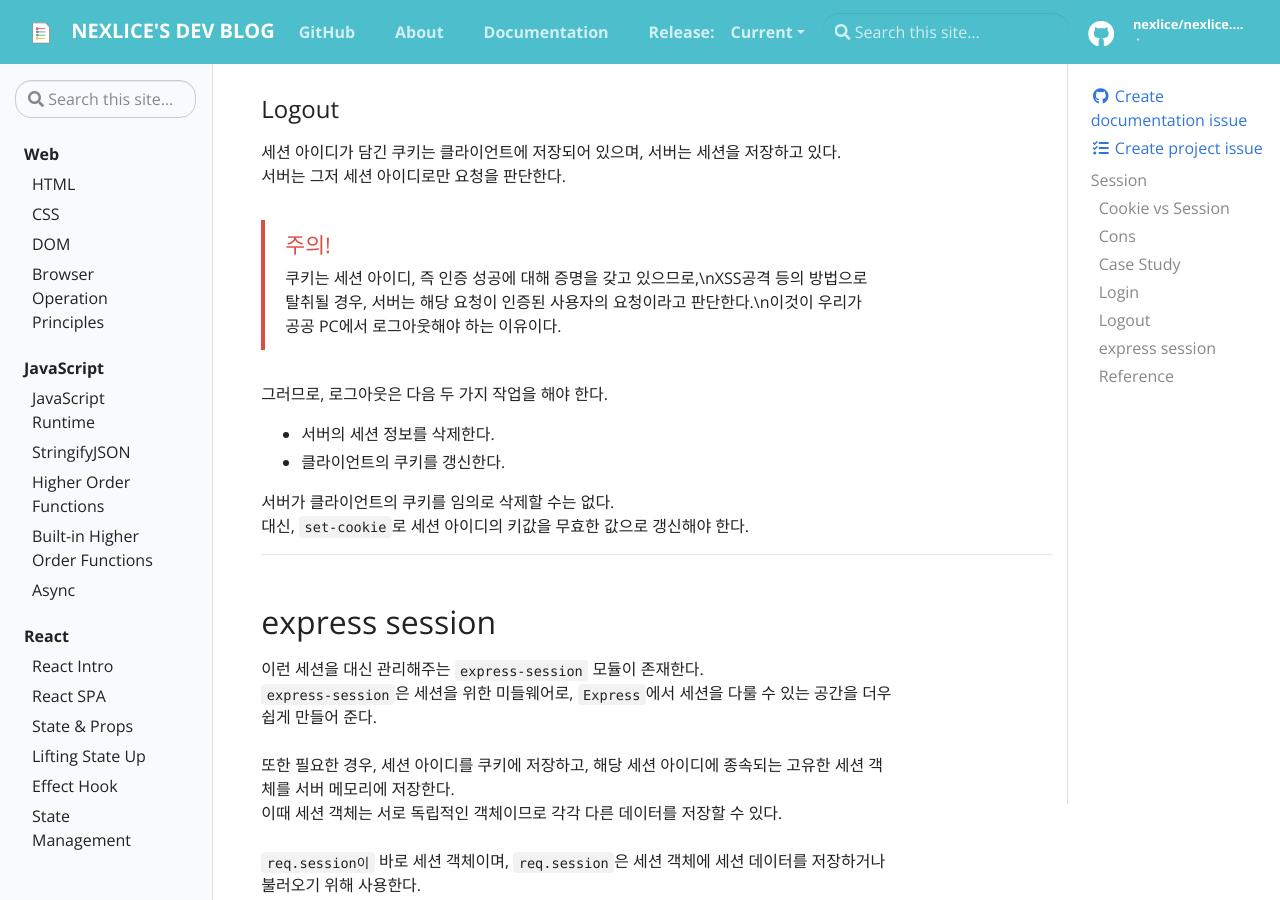
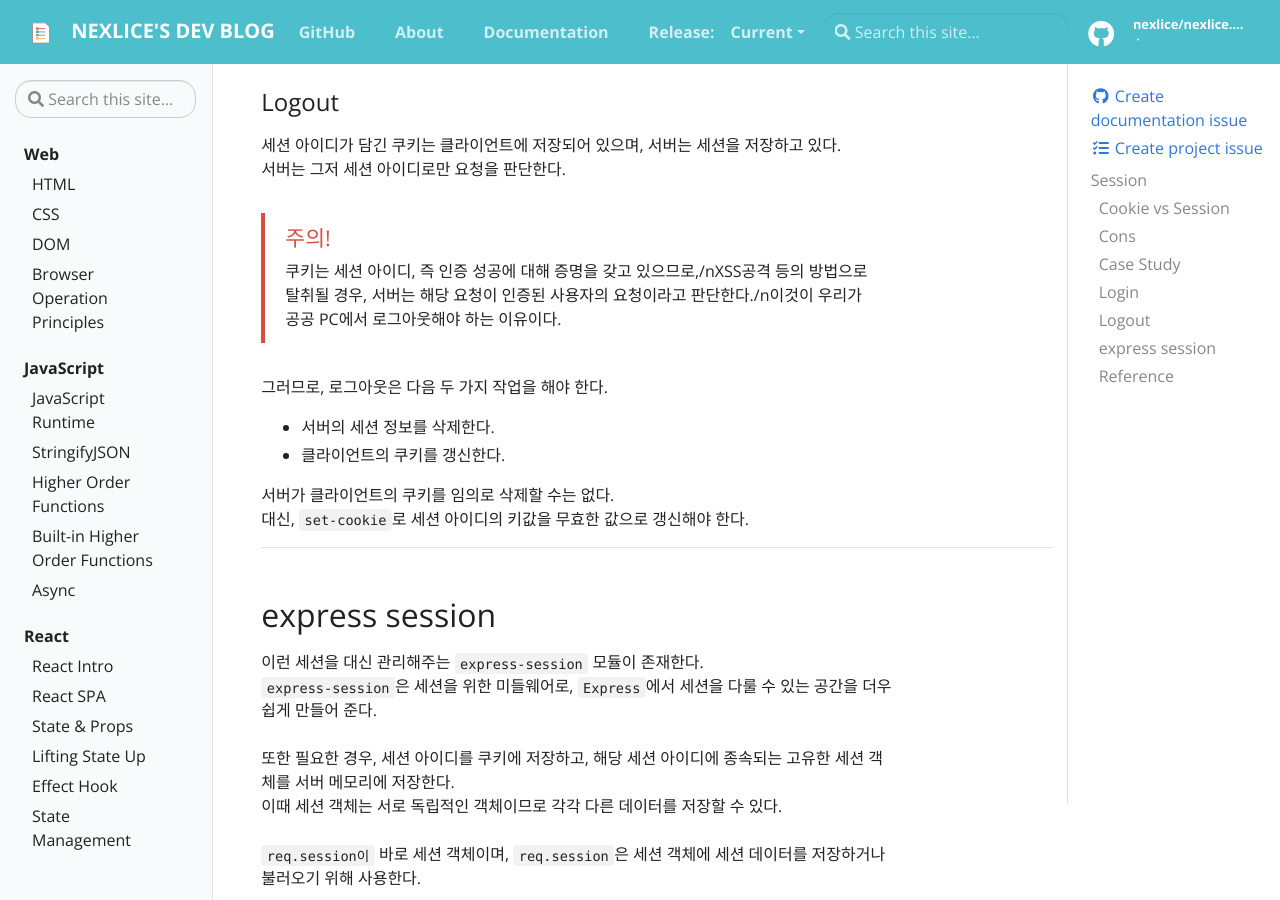
Before and after one commit to nexlice/nexlice.github.io, a Jekyll site: the page built from _docs/server/session.md, in a window 1280 px wide and 900 px high, scrolled down 2663 px. Built offline with Jekyll 4.4.1, drawn with Linux system fonts in a browser that asks for light colours.

Commit message:
chore: typo

```diff
--- a/_docs/server/session.md
+++ b/_docs/server/session.md
@@ -23,7 +23,9 @@
 ||설명|접속 상태 저장 경로|장점|단점|
 |:---:|:---:|:---:|:---:|:---:|
 |Cookie|쿠키는 그저<br>http의 stateless feature를<br>보완해주는 도구|클라이언트|서버에 부담을 덜어줌|쿠키 그 자체는<br>인증이 아님|
-|Session|접속 상태를 서버가 가짐<br>(stateful)<br>접속 상태와 권한 부여를 위해<br>세션아이디를 쿠키로 전송|서버|신뢰할 수 있는 유저인지<br>서버에서 추가로 확인 가능|하나의 서버에서만<br>접속 상태를 가지므로|분산에 불리|
+|Session|접속 상태를 서버가 가짐<br>(stateful)<br>접속 상태와 권한 부여를 위해<br>세션아이디를 쿠키로 전송|서버|신뢰할 수 있는 유저인지<br>서버에서 추가로 확인 가능|하나의 서버에서만<br>접속 상태를 가지므로 <br>분산에 불리|
+
+---
 
 ## Cons
 세션은 서버의 메모리에 세션정보를 저장한다.
@@ -80,7 +82,7 @@
 세션 아이디가 담긴 쿠키는 클라이언트에 저장되어 있으며, 서버는 세션을 저장하고 있다.
 서버는 그저 세션 아이디로만 요청을 판단한다.
 
-{% include alert.html type="danger" title="주의!" content="쿠키는 세션 아이디, 즉 인증 성공에 대해 증명을 갖고 있으므로,\nXSS공격 등의 방법으로 탈취될 경우, 서버는 해당 요청이 인증된 사용자의 요청이라고 판단한다.\n이것이 우리가 공공 PC에서 로그아웃해야 하는 이유이다." %}
+{% include alert.html type="danger" title="주의!" content="쿠키는 세션 아이디, 즉 인증 성공에 대해 증명을 갖고 있으므로,/nXSS공격 등의 방법으로 탈취될 경우, 서버는 해당 요청이 인증된 사용자의 요청이라고 판단한다./n이것이 우리가 공공 PC에서 로그아웃해야 하는 이유이다." %}
 
 그러므로, 로그아웃은 다음 두 가지 작업을 해야 한다.
 - 서버의 세션 정보를 삭제한다.
```
